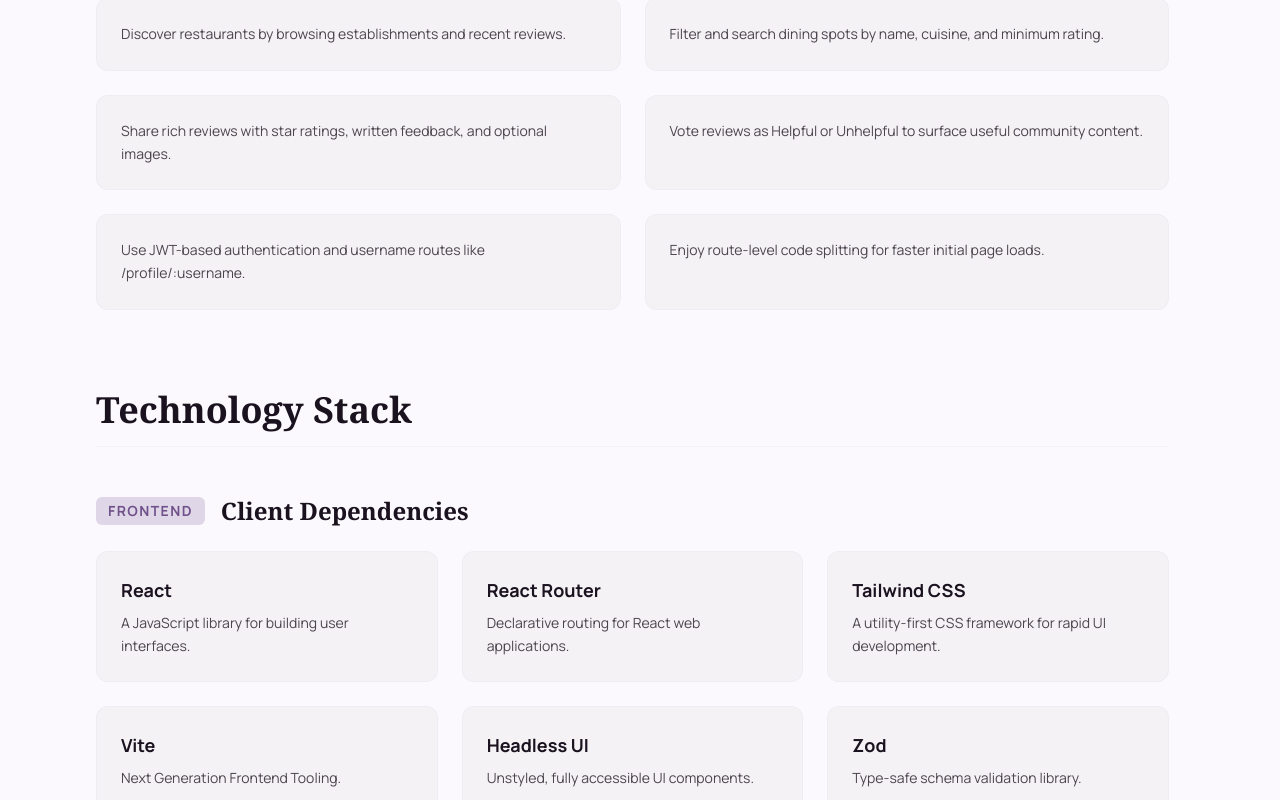
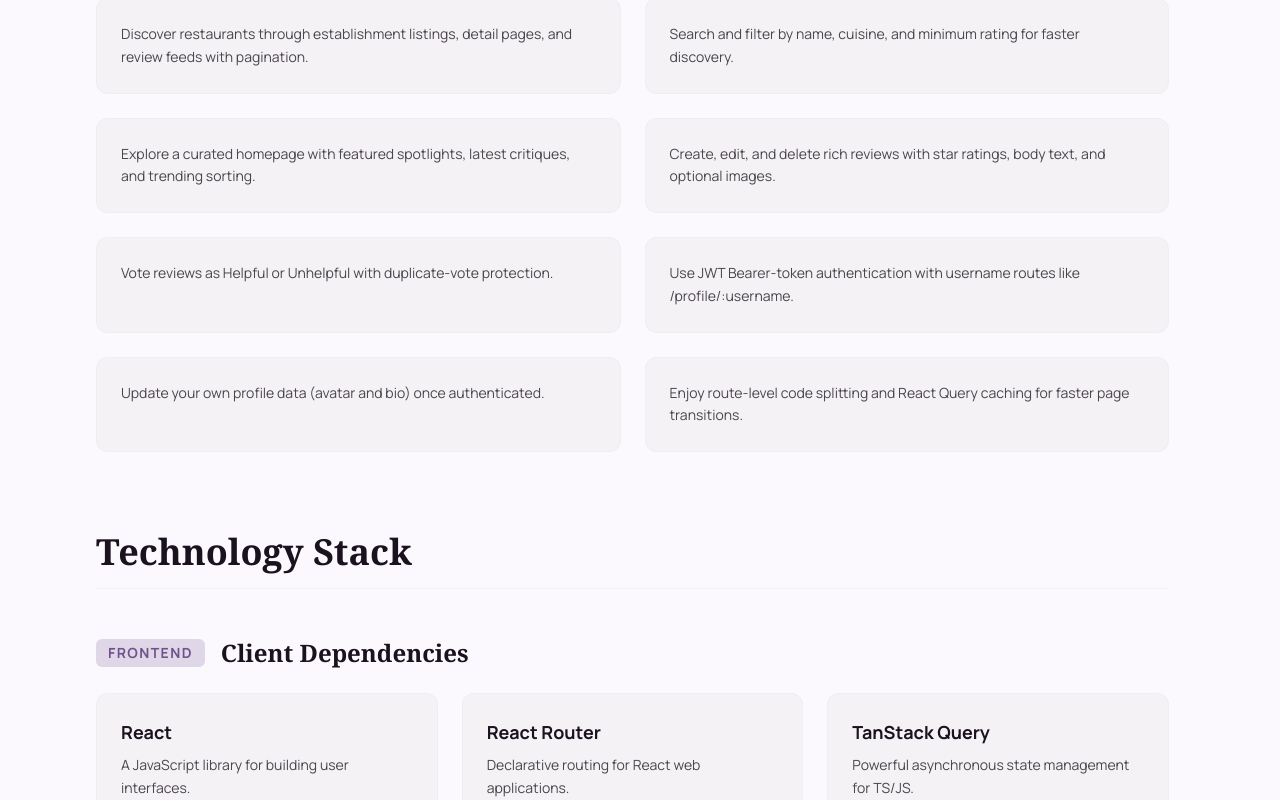
Before and after one commit to saoudabdulrahman/DishDetail, a React (Vite) app in the folder client/: page /about in a window 1280 px wide. Shown: the part 520-1320 px from the top of the page. Built offline with nearby package versions, Linux system fonts and the light colour scheme.

Commit message:
feat: update README and AboutPage with TanStack Query details; enhance pagination in Reviews and Establishments pages

```diff
--- a/client/src/pages/AboutPage.jsx
+++ b/client/src/pages/AboutPage.jsx
@@ -10,6 +10,10 @@
       {
         name: 'React Router',
         description: 'Declarative routing for React web applications.',
+      },
+      {
+        name: 'TanStack Query',
+        description: 'Powerful asynchronous state management for TS/JS.',
       },
       {
         name: 'Tailwind CSS',
@@ -113,7 +117,7 @@
         description: 'Monorepo dependency management.',
       },
       {
-        name: 'npm-run-all',
+        name: 'npm-run-all2',
         description:
           'CLI tool to run multiple npm-scripts in parallel or sequential.',
       },
@@ -147,12 +151,14 @@
   };
 
   const productHighlights = [
-    'Discover restaurants by browsing establishments and recent reviews.',
-    'Filter and search dining spots by name, cuisine, and minimum rating.',
-    'Share rich reviews with star ratings, written feedback, and optional images.',
-    'Vote reviews as Helpful or Unhelpful to surface useful community content.',
-    'Use JWT-based authentication and username routes like /profile/:username.',
-    'Enjoy route-level code splitting for faster initial page loads.',
+    'Discover restaurants through establishment listings, detail pages, and review feeds with pagination.',
+    'Search and filter by name, cuisine, and minimum rating for faster discovery.',
+    'Explore a curated homepage with featured spotlights, latest critiques, and trending sorting.',
+    'Create, edit, and delete rich reviews with star ratings, body text, and optional images.',
+    'Vote reviews as Helpful or Unhelpful with duplicate-vote protection.',
+    'Use JWT Bearer-token authentication with username routes like /profile/:username.',
+    'Update your own profile data (avatar and bio) once authenticated.',
+    'Enjoy route-level code splitting and React Query caching for faster page transitions.',
   ];
 
   const renderSection = (title, badge, badgeColor, items) => (
--- a/client/src/pages/EstablishmentsPage.jsx
+++ b/client/src/pages/EstablishmentsPage.jsx
@@ -26,6 +26,7 @@
         minRating,
         page,
         cuisine: cuisineFilter,
+        limit: 20,
       });
     },
   });
@@ -184,7 +185,7 @@
           <button
             disabled={page <= 1}
             onClick={() => handlePageChange(page - 1)}
-            className="text-primary font-ui disabled:text-on-surface-variant/50 text-sm font-bold uppercase disabled:cursor-not-allowed"
+            className="text-primary font-ui disabled:text-on-surface-variant/50 cursor-pointer text-sm font-bold uppercase disabled:cursor-not-allowed"
           >
             Previous
           </button>
@@ -194,7 +195,7 @@
           <button
             disabled={page >= totalPages}
             onClick={() => handlePageChange(page + 1)}
-            className="text-primary font-ui disabled:text-on-surface-variant/50 text-sm font-bold uppercase disabled:cursor-not-allowed"
+            className="text-primary font-ui disabled:text-on-surface-variant/50 cursor-pointer text-sm font-bold uppercase disabled:cursor-not-allowed"
           >
             Next
           </button>
--- a/client/src/pages/ReviewsPage.jsx
+++ b/client/src/pages/ReviewsPage.jsx
@@ -54,7 +54,8 @@
     isError: isRevError,
   } = useQuery({
     queryKey: ['reviews', { q: query, page, cuisineFilter }],
-    queryFn: () => api().getReviews({ q: query, page, cuisine: cuisineFilter }),
+    queryFn: () =>
+      api().getReviews({ q: query, page, cuisine: cuisineFilter, limit: 20 }),
   });
 
   useEffect(() => {
@@ -161,7 +162,7 @@
           <button
             disabled={page <= 1}
             onClick={() => handlePageChange(page - 1)}
-            className="text-primary font-ui disabled:text-on-surface-variant/50 text-sm font-bold uppercase disabled:cursor-not-allowed"
+            className="text-primary font-ui disabled:text-on-surface-variant/50 cursor-pointer text-sm font-bold uppercase disabled:cursor-not-allowed"
           >
             Previous
           </button>
@@ -171,7 +172,7 @@
           <button
             disabled={page >= totalPages}
             onClick={() => handlePageChange(page + 1)}
-            className="text-primary font-ui disabled:text-on-surface-variant/50 text-sm font-bold uppercase disabled:cursor-not-allowed"
+            className="text-primary font-ui disabled:text-on-surface-variant/50 cursor-pointer text-sm font-bold uppercase disabled:cursor-not-allowed"
           >
             Next
           </button>
```
Also changed, not shown: 1 other file (tests, documents, lock files or other folders).
